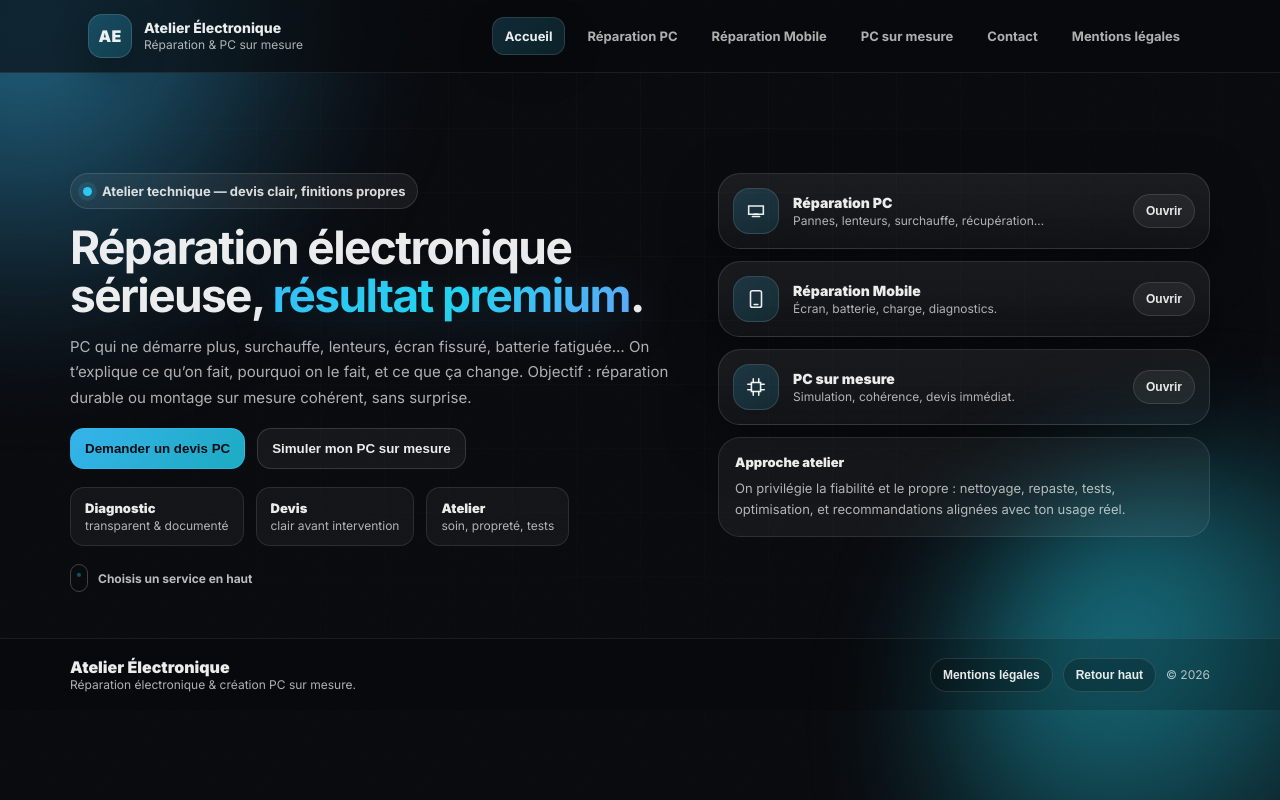
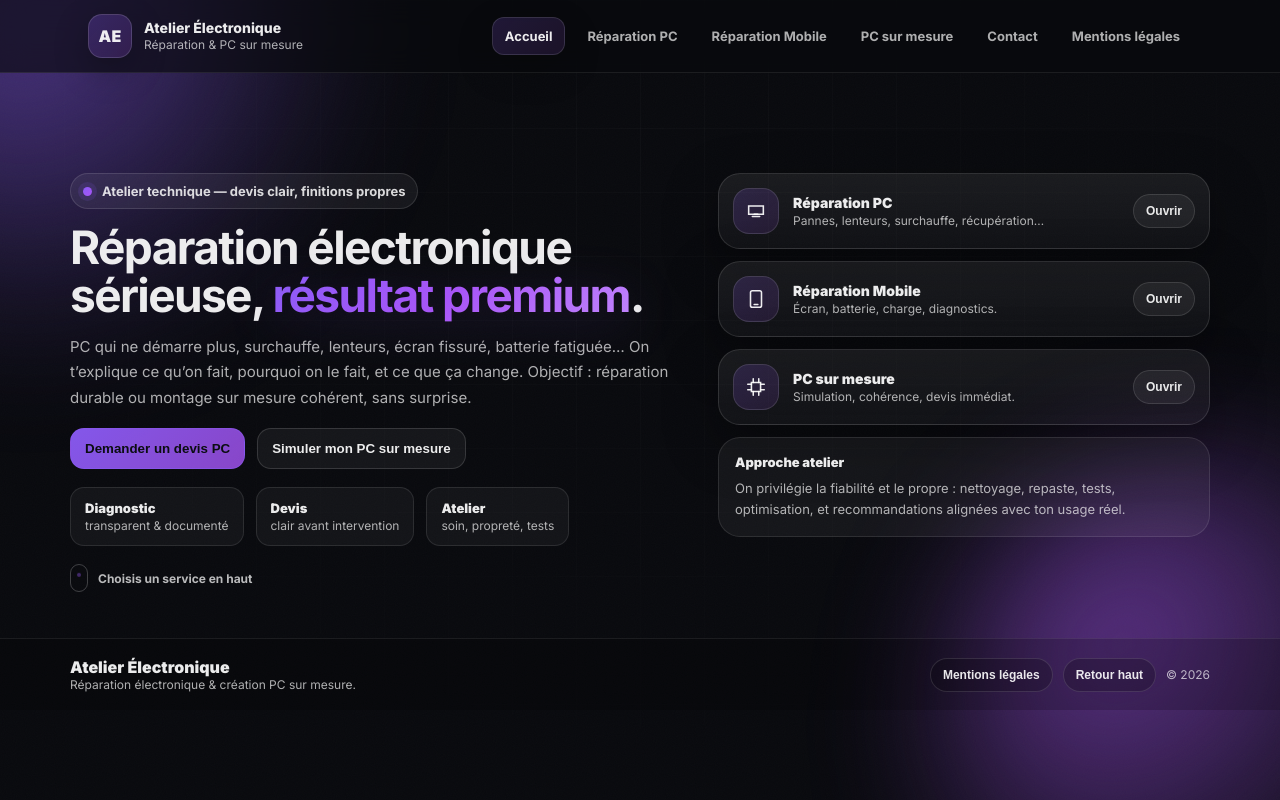
Before and after one commit to juancodepyandc/site_rep, a website: page index.html in a window 1280 px wide. Drawn offline with nearby package versions, Linux system fonts and the light colour scheme.

Commit message:
Update accent colors in style.css

```diff
--- a/style.css
+++ b/style.css
@@ -6,9 +6,9 @@
   --text:rgba(255,255,255,.92);
   --muted:rgba(255,255,255,.68);
   --muted2:rgba(255,255,255,.52);
-  --accent:#38bdf8;
-  --accent2:#22d3ee;
-  --accent3:#60a5fa;
+  --accent:#8b5cf6;
+  --accent2:#a855f7;
+  --accent3:#c084fc;
   --good:#33d69f;
   --warn:#ffcc66;
   --bad:#ff6b6b;
@@ -41,11 +41,11 @@ body{
 }
 .blob.b1{
   left:-160px;top:-180px;
-  background:radial-gradient(circle at 30% 30%, rgba(56,189,248,.95), transparent 62%);
+  background:radial-gradient(circle at 30% 30%, rgba(139,92,246,.95), transparent 62%);
 }
 .blob.b2{
   right:-220px;bottom:-220px;
-  background:radial-gradient(circle at 30% 30%, rgba(34,211,238,.95), transparent 62%);
+  background:radial-gradient(circle at 30% 30%, rgba(168,85,247,.95), transparent 62%);
   animation-delay:-4s;
 }
 .grid{
@@ -88,7 +88,7 @@ body{
 .brand__mark{
   width:44px;height:44px;border-radius:14px;
   display:grid;place-items:center;
-  background:linear-gradient(135deg, rgba(56,189,248,.26), rgba(34,211,238,.18));
+  background:linear-gradient(135deg, rgba(139,92,246,.26), rgba(168,85,247,.18));
   border:1px solid rgba(255,255,255,.14);
   box-shadow:0 12px 34px rgba(0,0,0,.28);
   font-weight:900;letter-spacing:.02em;
@@ -112,7 +112,7 @@ body{
 }
 .nav__link.is-active{
   color:var(--text);
-  background:linear-gradient(135deg, rgba(56,189,248,.18), rgba(34,211,238,.12));
+  background:linear-gradient(135deg, rgba(139,92,246,.18), rgba(168,85,247,.12));
   border:1px solid rgba(255,255,255,.12);
   box-shadow:0 14px 36px rgba(0,0,0,.22);
 }
@@ -157,7 +157,7 @@ body{
 .pill .dot{
   width:9px;height:9px;border-radius:50%;
   background:linear-gradient(135deg, var(--accent), var(--accent2));
-  box-shadow:0 0 0 5px rgba(56,189,248,.13);
+  box-shadow:0 0 0 5px rgba(139,92,246,.13);
 }
 
 .hero__title{
@@ -171,7 +171,7 @@ body{
   -webkit-background-clip:text;
   background-clip:text;
   color:transparent;
-  filter:drop-shadow(0 10px 26px rgba(56,189,248,.22));
+  filter:drop-shadow(0 10px 26px rgba(139,92,246,.22));
 }
 
 .hero__subtitle{
@@ -244,7 +244,7 @@ body{
 .showcase__icon{
   width:46px;height:46px;border-radius:16px;
   display:grid;place-items:center;
-  background:linear-gradient(135deg, rgba(56,189,248,.18), rgba(34,211,238,.12));
+  background:linear-gradient(135deg, rgba(139,92,246,.18), rgba(168,85,247,.12));
   border:1px solid rgba(255,255,255,.12);
   color:rgba(255,255,255,.92);
 }
@@ -255,8 +255,8 @@ body{
 
 .glow{
   position:absolute;inset:-2px;
-  background:radial-gradient(circle at 20% 15%, rgba(56,189,248,.22), transparent 42%),
-             radial-gradient(circle at 80% 80%, rgba(34,211,238,.18), transparent 45%);
+  background:radial-gradient(circle at 20% 15%, rgba(139,92,246,.22), transparent 42%),
+             radial-gradient(circle at 80% 80%, rgba(168,85,247,.18), transparent 45%);
   opacity:0;
   transition:opacity .25s ease;
   pointer-events:none;
@@ -298,8 +298,8 @@ input,select,textarea{
 input::placeholder,textarea::placeholder{color:rgba(255,255,255,.45)}
 textarea{resize:vertical;min-height:130px}
 input:focus,select:focus,textarea:focus{
-  border-color:rgba(56,189,248,.6);
-  box-shadow:0 0 0 5px rgba(56,189,248,.12);
+  border-color:rgba(139,92,246,.6);
+  box-shadow:0 0 0 5px rgba(139,92,246,.12);
   background:rgba(255,255,255,.07);
 }
 
@@ -326,12 +326,12 @@ input:focus,select:focus,textarea:focus{
 }
 .btn:active{transform:translateY(0)}
 .btn--primary{
-  border-color:rgba(56,189,248,.45);
-  background:linear-gradient(135deg, rgba(56,189,248,.95), rgba(34,211,238,.8));
+  border-color:rgba(139,92,246,.45);
+  background:linear-gradient(135deg, rgba(139,92,246,.95), rgba(168,85,247,.8));
   color:#0b0d12;
 }
 .btn--primary:hover{
-  background:linear-gradient(135deg, rgba(56,189,248,.98), rgba(34,211,238,.86));
+  background:linear-gradient(135deg, rgba(139,92,246,.98), rgba(168,85,247,.86));
 }
 .btn--ghost{background:rgba(255,255,255,.05)}
 .btn--full{width:100%}
```
